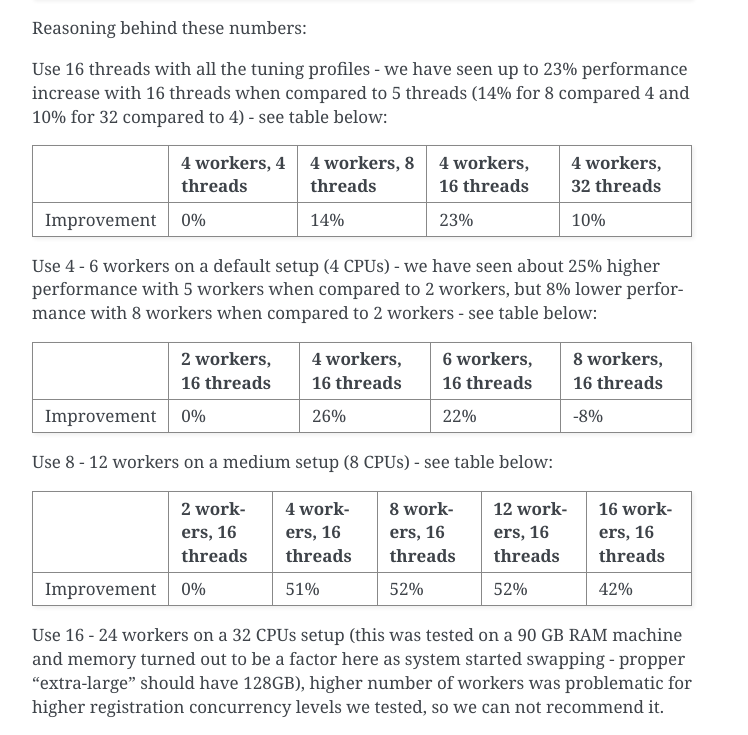
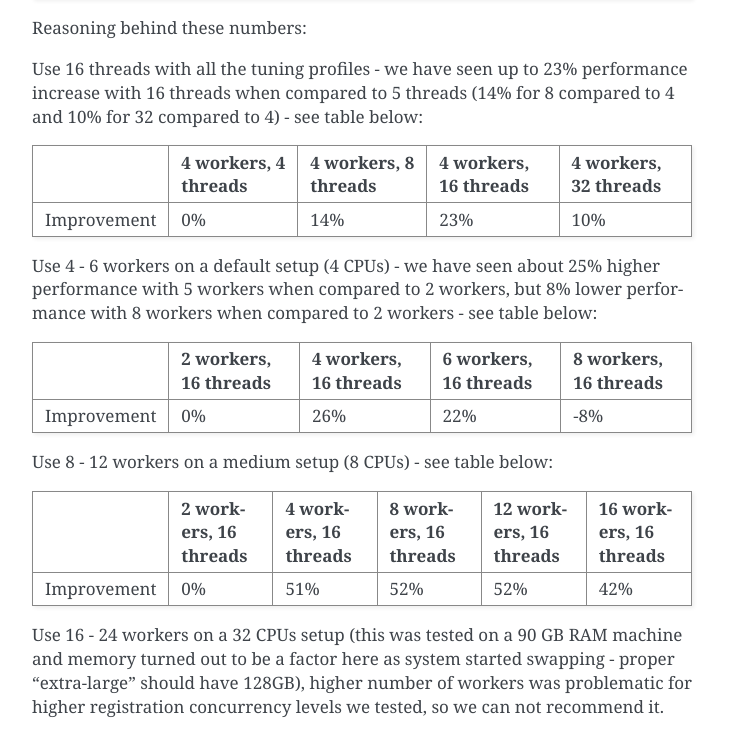
Before and after one commit to RedHatSatellite/satellite-performance-tuning, a Sphinx documentation site: the page built from docs/satellite-configuration-tuning.rst, in a window 1280 px wide and 1400 px high, scrolled down 7318 px. Shown: the part 203-938 px from the top of the window, without its empty margins (388-1136 px from the left). Built offline with Sphinx 7.4.7, drawn with Linux system fonts in a browser that asks for light colours.

Commit message:
Fix some typos

```diff
--- a/docs/satellite-configuration-tuning.rst
+++ b/docs/satellite-configuration-tuning.rst
@@ -247,7 +247,7 @@ As of now our recommendation is based purely on concurrent registration performa
 
 Reasoning behind these numbers:
 
-Use 16 threads with all the tuning profiles - we have seen up to 23% performance increase with 16 threads when compared to 5 threads (14% for 8 compared 4 and 10% for 32 compared to 4) - see table below:
+Use 16 threads with all the tuning profiles - we have seen up to 23% performance increase with 16 threads when compared to 5 threads (14% for 8 compared to 4 and 10% for 32 compared to 4) - see table below:
 
 +--------------------+----------------------------+---------------------------+----------------------------+-----------------------------+
 |                    |   4 workers, 4 threads     |    4 workers, 8 threads   |   4 workers, 16 threads    |   4 workers, 32 threads     |
@@ -271,7 +271,7 @@ Use 8 - 12 workers on a medium setup (8 CPUs) - see table below:
 |      Improvement   |   0%                       |    51%                    |   52%                      |   52%                       |  42%                        |
 +--------------------+----------------------------+---------------------------+----------------------------+-----------------------------+-----------------------------+
 
-Use 16 - 24 workers on a 32 CPUs setup (this was tested on a 90 GB RAM machine and memory turned out to be a factor here as system started swapping - propper “extra-large” should have 128GB), higher number of workers was problematic for higher registration concurrency levels we tested, so we can not recommend it.
+Use 16 - 24 workers on a 32 CPUs setup (this was tested on a 90 GB RAM machine and memory turned out to be a factor here as system started swapping - proper “extra-large” should have 128GB), higher number of workers was problematic for higher registration concurrency levels we tested, so we can not recommend it.
 
 +--------------------+----------------------------+---------------------------+----------------------------+-----------------------------+-----------------------------+-----------------------------+
 |                    |   4 workers, 16 threads    |    8 workers, 16 threads  |   16 workers, 16 threads   |   24 workers, 16 threads    |  32 workers, 16 threads     |  48 workers, 16 threads     |
```
